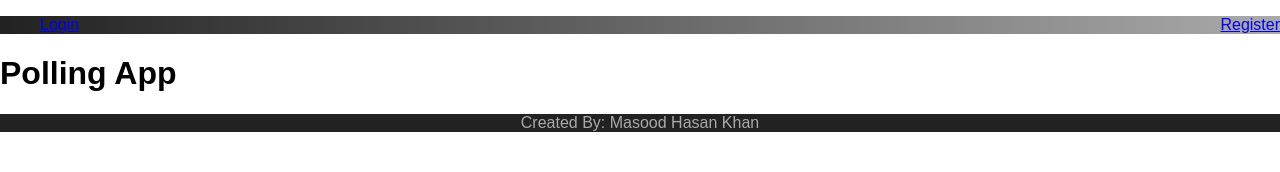
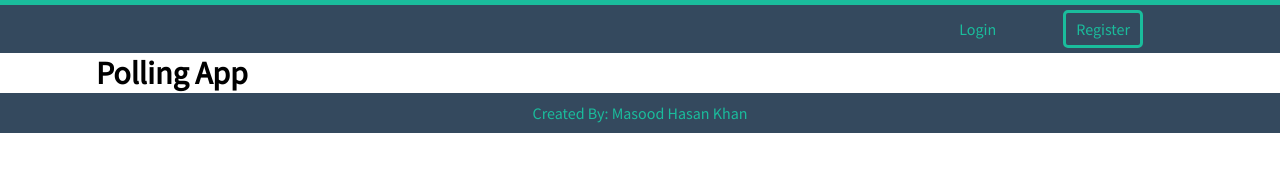
Before and after one commit to masoodHK/pollingapp, a plain HTML site: page index.html in a window 1280 px wide. Drawn offline with Linux system fonts and the light colour scheme.

Commit message:
made the styles

```diff
--- a/assets/style.css
+++ b/assets/style.css
@@ -1,25 +1,45 @@
+@import url('https://fonts.googleapis.com/css?family=Montserrat:700|Source+Sans+Pro');
 :root {
-    --background: #222;
+    --background: #34495e;
+    --foreground: #1abc9c;
 }
-
+.container {
+    width: 85%;
+    margin: 0 auto;
+}
+* {
+    margin:0; padding: 0;
+}
 body {
-    margin: 0;
-    font-family: Arial, Helvetica, sans-serif;
+    font-family: "Source Sans Pro", Arial, Helvetica, sans-serif;
+    border-top: 5px solid var(--foreground);
 }
 footer {
-    background: #222;
-    color: #aaa;
+    background: var(--background);
+    color: var(--foreground);
     text-align: center;
+    padding: 10px;
 }
-nav {
-    background : -webkit-linear-gradient(90deg, #222, #aaa);
-    background : -moz-linear-gradient(90deg, #222, #aaa);
-    background : -o-linear-gradient(90deg, #222, #aaa);
-    background : linear-gradient(90deg, #222, #aaa);
+header {
+    background : var(--background);
 }
 nav ul {
     display: flex;
     list-style: none;
-    justify-content: space-between;
+    justify-content:flex-end;
     flex-direction: row;
 }
+nav ul > li {
+    margin-right: 25px;
+    padding: 14px 16px;
+}
+nav ul > li > a {
+    color: var(--foreground);
+    text-decoration: none;
+    padding: 6px 10px;
+    border: 3px solid var(--foreground);
+    border-radius: 5px;
+}
+nav ul > li:first-child a {
+    border: 0;
+}
--- a/index.html
+++ b/index.html
@@ -9,16 +9,19 @@
 </head>
 <body>
     <header>
-
+        <div class="container">
             <nav>
                 <ul>
                     <li><a href="javascript:void(0)">Login</a></li>
                     <li><a href="javascript:void(0)">Register</a></li>
                 </ul>
             </nav>
+        </div>
     </header>
     <main>
+        <div class="container">
             <h1>Polling App</h1>
+        </div>
     </main>
     <footer>
         <p>Created By: Masood Hasan Khan</p>
```
Lines whose indentation alone changed are shown as unchanged.
